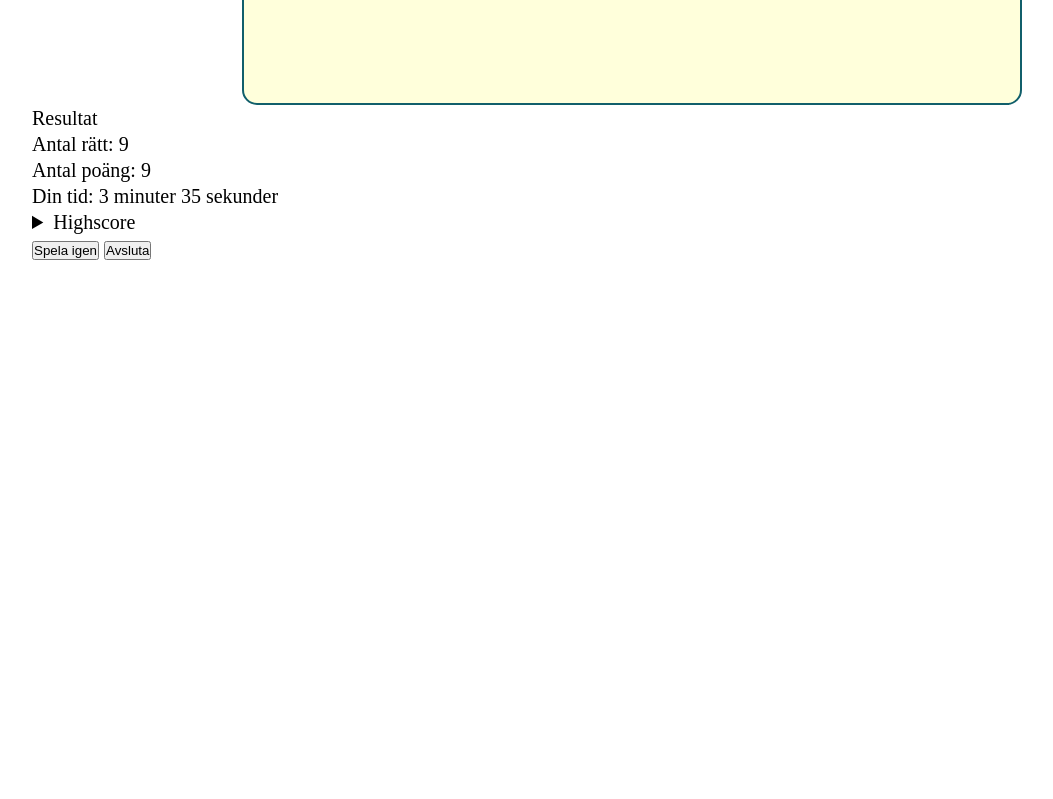
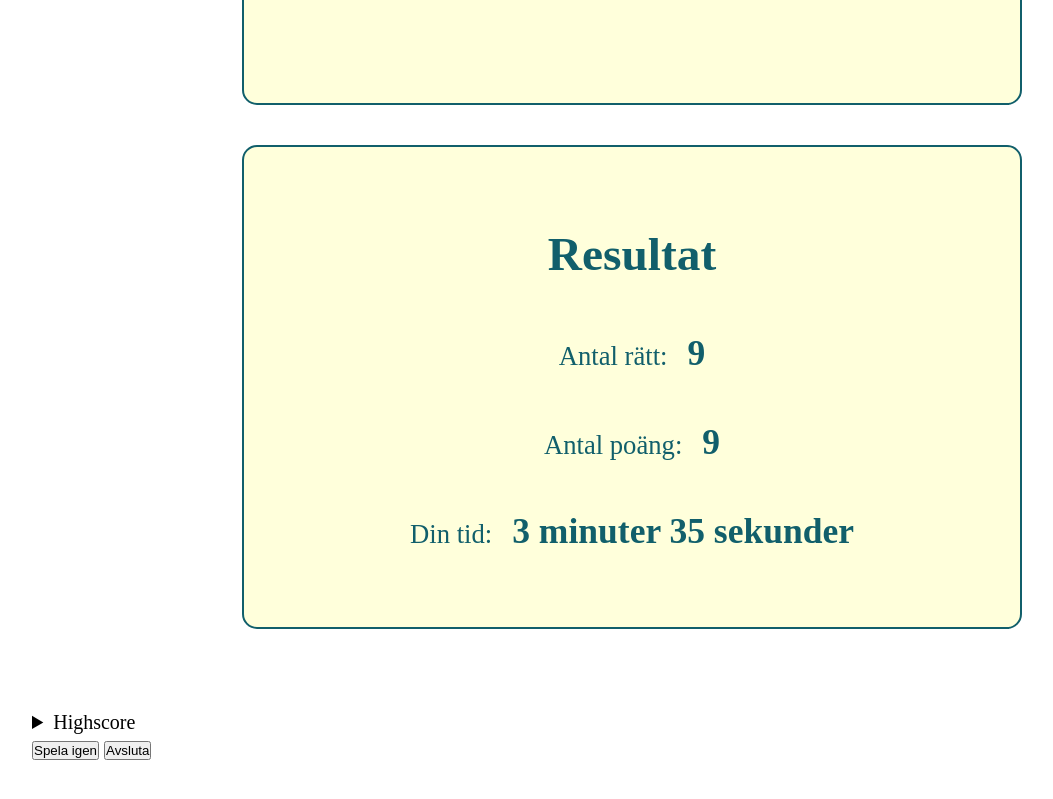
Before and after one commit to thnielseen/jazzy-musicquiz, a website built with Vite: page index.html in a window 1280 px wide. Shown: the part 2474-3273 px from the top of the page, without its empty margins (8-1061 px from the left). Before the commit the page ends 2735 px from the top, so only its background shows below. Built offline with nearby package versions, Linux system fonts and the light colour scheme.

Commit message:
style: worked on basic style on the results section

```diff
--- a/src/scss/pages/_result.scss
+++ b/src/scss/pages/_result.scss
@@ -4,3 +4,63 @@
 @use '../abstracts/variables' as var;
 @use '../abstracts/functions' as fn;
 @use '../abstracts/mixins' as mx;
+
+
+
+.result {
+  padding: 2em 0;
+
+  &__content{
+    margin: 0 auto;
+    max-width: calc(var(--fs-300) * 4 + 70ch);
+    padding: calc(var(--fs-300) * 2);
+    background-color: var(--background-accent);
+    color: var(--text-color);
+    border: 2px solid var(--text-color);
+    border-radius: calc(var(--fs-300) * .75);
+
+    @include mx.for-breakpoint('tablet-up') {
+      padding: calc(var(--fs-300) * 4);
+    }
+  }
+
+
+  &__title {
+    width: 100%;
+    font-size: var(--fs-600);
+    line-height: 1.15;
+    font-weight: 700;
+    text-align: center;
+    margin-bottom: 1.25em;
+  }
+
+  & .row {
+    display: flex;
+    justify-content: center;
+    align-items: baseline;
+    column-gap: 1em;
+
+    &:not(:last-child) {
+      margin-bottom: 3em;
+    }
+  }
+
+  &__label {
+    font-size: var(--fs-400);
+  }
+
+  &__data {
+    font-size: var(--fs-500);
+    font-weight: 700;
+  }
+
+  &__data > span {
+    font-size: var(--fs-500);
+    font-weight: 700;
+  }
+
+  & details {
+    margin-top: 4em;
+  }
+
+}
```
